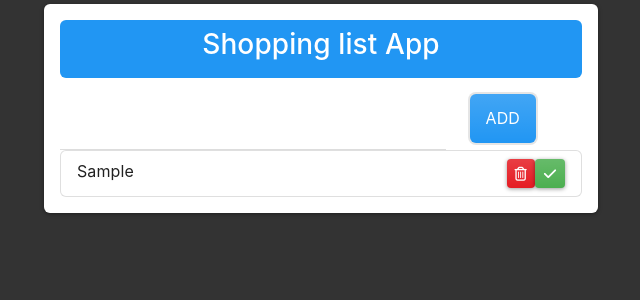
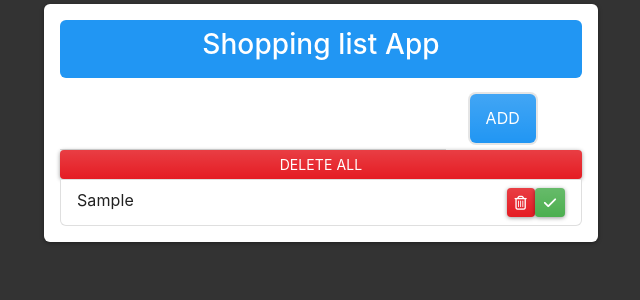
Before and after one commit to Almantas1112/React-Sprint, a React (Create React App) app: page / in a window 1280 px wide. Both pictures are taken after typing "Sample" into the empty fields and a click on the button "ADD". Shown: the top 300 px of the page, without its empty margins (319-959 px from the left). Built offline with nearby package versions, Linux system fonts and the light colour scheme.

Commit message:
Adding delete all function (deleting all local storage)

```diff
--- a/src/App.js
+++ b/src/App.js
@@ -48,7 +48,6 @@ function App() {
     }
 
     setTodos(duplicateTodos);
-
   }
 
   const delHandler = (todoId) => {
@@ -58,6 +57,13 @@ function App() {
       setTodos(updatedTodos);
     }
   }
+
+  const deleteAll = () => {
+    if(window.confirm('Are you sure?')) {
+
+      setTodos([]);
+    }
+}
 
   return (
     <Layout>
@@ -72,6 +78,7 @@ function App() {
         done={doneHandler}
         del={delHandler}
         todos={todos}
+        delAll={deleteAll}
       />
     </Layout>
   );
--- a/src/components/Lists.js
+++ b/src/components/Lists.js
@@ -1,7 +1,7 @@
 import React from 'react'
 import ListItem from './ListItem'
 
-const Lists = ({done, del, todos}) => {
+const Lists = ({delAll, done, del, todos}) => {
 
     if (todos.length <= 0) {
         return (
@@ -15,6 +15,7 @@ const Lists = ({done, del, todos}) => {
   return (
     <div className='listWrap'>
         <ul className='list-group'>
+        <button className='btn btn-sm btn-danger mr-2' onClick={delAll}>Delete all</button>
             {todos &&
             todos.map((todo) => (
             <ListItem
```
